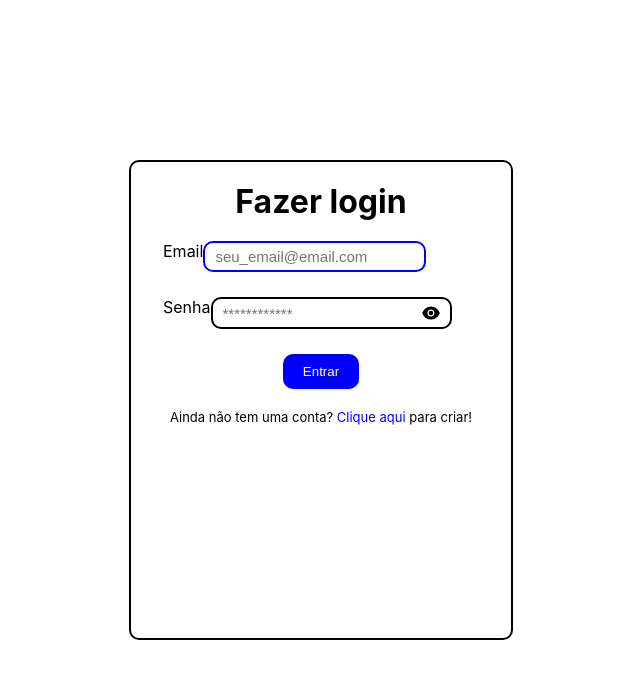
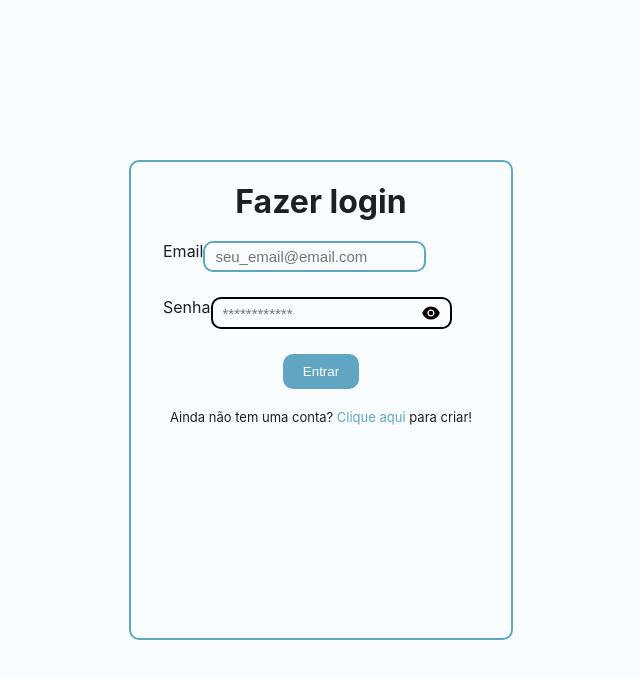
Before and after one commit to Alv4r0Dev13/site-de-aprendizagem-poo, a React (Create React App) app: page /login in a window 1280 px wide. Shown: the top 678 px of the page, without its empty margins (319-959 px from the left). Built offline with nearby package versions, Linux system fonts and the light colour scheme; no server answers; the HTML template or start-up script is replaced by a standard one.

Commit message:
feat: implement app theme

```diff
--- a/src/App.tsx
+++ b/src/App.tsx
@@ -3,13 +3,17 @@ import { BrowserRouter } from 'react-router-dom';
 
 import AppRoutes from './routes';
 import GlobalStyle from './styles';
+import { ThemeProvider } from 'styled-components';
+import theme from './styles/themes';
 
 function App() {
   return (
-    <BrowserRouter>
-      <AppRoutes />
-      <GlobalStyle />
-    </BrowserRouter>
+    <ThemeProvider theme={theme}>
+      <BrowserRouter>
+        <AppRoutes />
+        <GlobalStyle />
+      </BrowserRouter>
+    </ThemeProvider>
   );
 }
 
--- a/src/components/ComponentInput/styles.ts
+++ b/src/components/ComponentInput/styles.ts
@@ -16,7 +16,11 @@ export const InputContainer = styled.label`
   padding: 5px 10px;
 
   &:focus-within {
-    border-color: blue;
+    border-color: ${props => props.theme.colors.primary1};
+  }
+
+  &.error {
+    border-color: ${props => props.theme.colors.danger}
   }
 `;
 
--- a/src/pages/Login/styles.ts
+++ b/src/pages/Login/styles.ts
@@ -12,7 +12,7 @@ export const Content = styled.div`
   position: relative;
   display: flex;
   flex-direction: column;
-  border: 2px solid black;
+  border: 2px solid ${props => props.theme.colors.primary1};
   border-radius: 10px;
   gap: 20px;
   width: 30%;
@@ -28,7 +28,7 @@ export const Title = styled.h1`
 export const InputContainer = styled.div``;
 
 export const ErrorMessage = styled.p`
-  color: red;
+  color: ${props => props.theme.colors.danger};
   font-size: 13px;
   margin: 5px 12px 0;
 `;
@@ -39,13 +39,13 @@ export const AccountMessage = styled.p`
 `;
 
 export const MessageLink = styled(Link)`
-  color: blue;
+  color: ${props => props.theme.colors.primary1};
   display: inline;
 `;
 
 export const SendButton = styled.button`
-  color: white;
-  background-color: blue;
+  color: ${props => props.theme.colors.textButton};
+  background-color: ${props => props.theme.colors.primary1};
   border: none;
   margin: 0 auto;
   padding: 10px 20px;
--- a/src/styles/index.ts
+++ b/src/styles/index.ts
@@ -6,6 +6,11 @@ const GlobalStyle = createGlobalStyle`
     padding: 0;
     outline: none;
     box-sizing: border-box;
+  }
+
+  body {
+    color: ${props => props.theme.colors.textMain};
+    background-color: ${props => props.theme.colors.backgroundMain};
   }
 
   a {
--- /dev/null
+++ b/src/styles/themes.ts
@@ -0,0 +1,21 @@
+const theme = {
+  colors: {
+    primary1: '#60A6C3',
+    primary2: '#57CDFF',
+    primary3: '#C0EFFF',
+    textMain: '#1D2022',
+    textLight: '#495055',
+    textButton: '#FFFFFF',
+    placeholder: '#BCC9D1',
+    backgroundMain: '#F9FDFF',
+    backgroundDark: '#7D8990',
+    success: '#35EE72',
+    successLight: '#80FCA9',
+    alert: '#FAD315',
+    alertLight: '#FEE768',
+    danger: '#EC2438',
+    dangerLight: '#FF7381',
+  },
+};
+
+export default theme;
```
Also changed, not shown: src/@types/styled-components.d.ts (added, +7 -0 lines).
